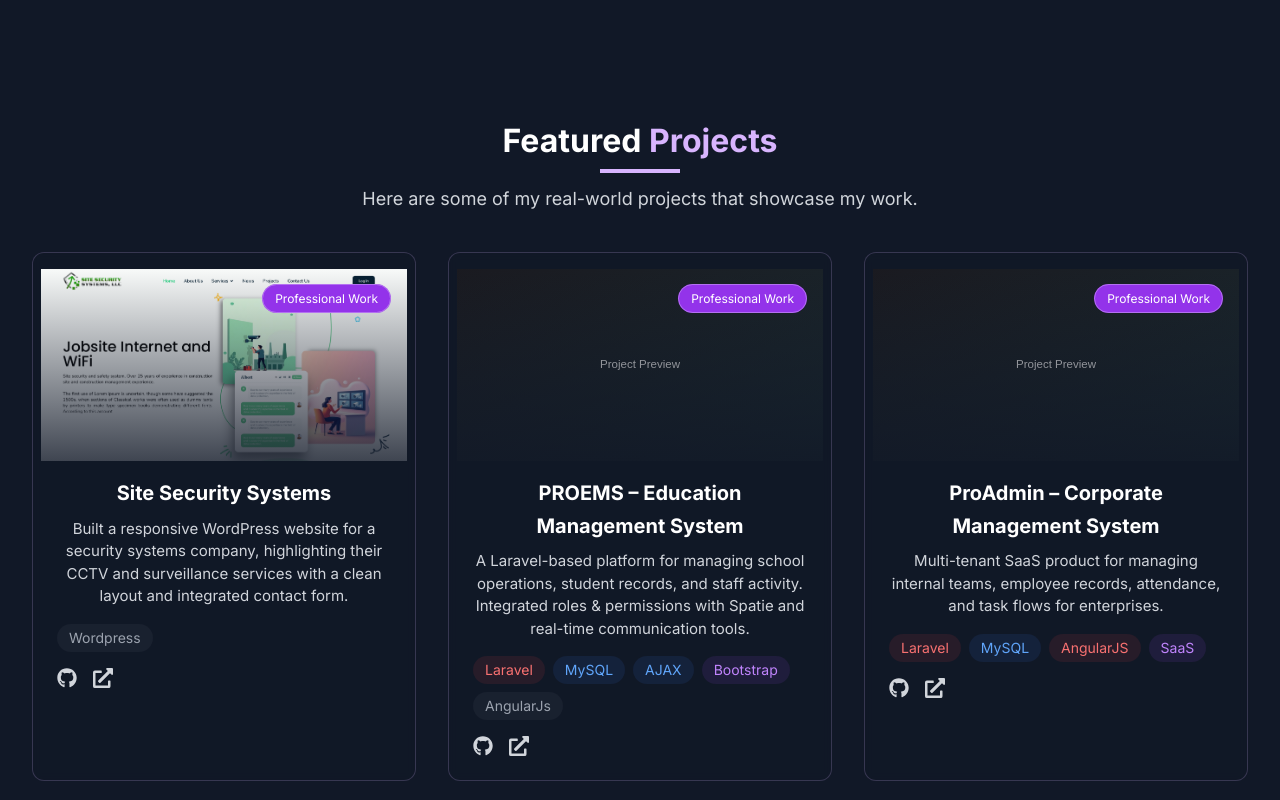
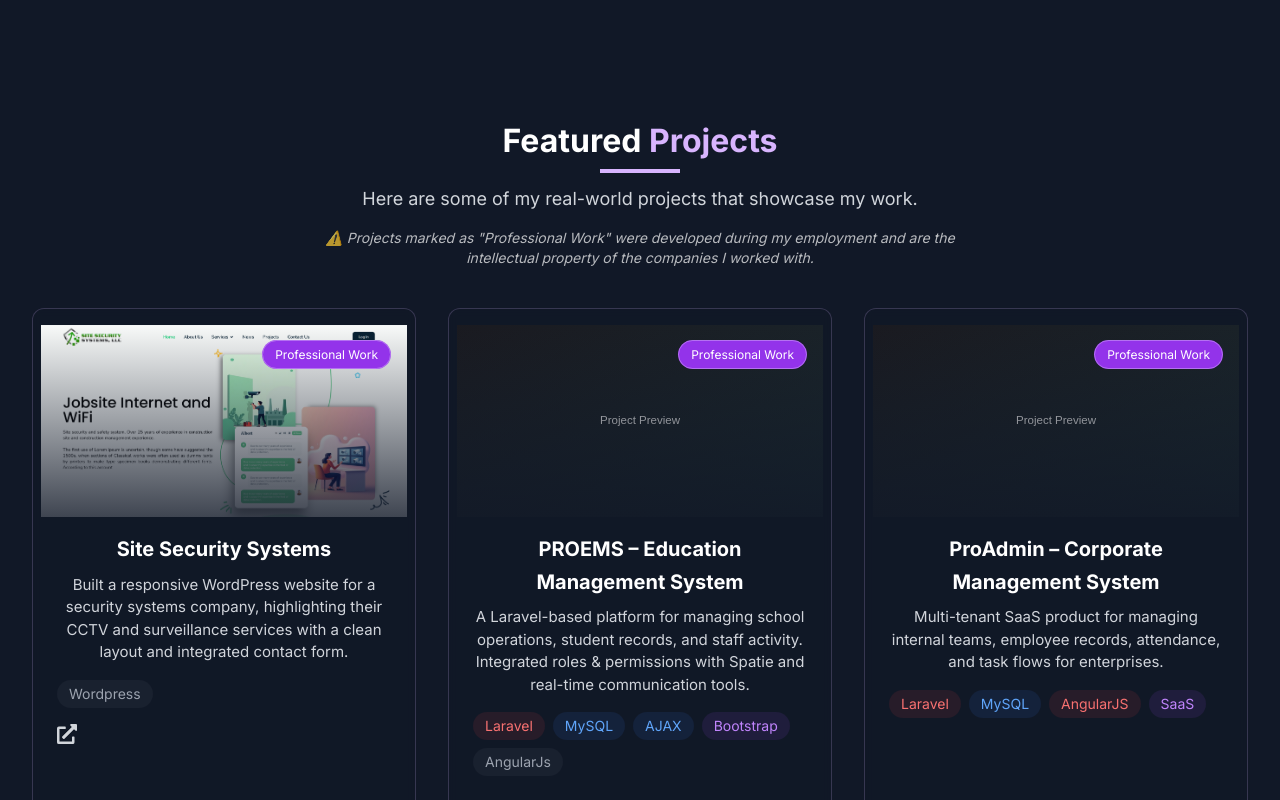
Before and after one commit to bmchauhan/my-portfolio, a React (Vite) app: page / in a window 1280 px wide. Shown: the part 1620-2420 px from the top of the page. Built offline with nearby package versions, Linux system fonts and the light colour scheme.

Commit message:
new changes

```diff
--- a/src/components/Projects.jsx
+++ b/src/components/Projects.jsx
@@ -113,12 +113,8 @@ const Projects = () => {
         title="Featured Projects"
         accent="Projects"
         subtitle="Here are some of my real-world projects that showcase my work."
-      >
-        <p className={`${FONT_SIZES.small.sm} ${TEXT_COLORS.secondary} italic mt-4`}>
-          Note: Projects marked as "Professional Work" were developed during my professional tenure with various companies.
-          Due to confidentiality and intellectual property rights, I cannot provide direct links or access to these projects.
-        </p>
-      </SectionTitle>
+        note='⚠️ Projects marked as "Professional Work" were developed during my employment and are the intellectual property of the companies I worked with.'
+      />
 
       <div className="grid grid-cols-1 md:grid-cols-2 lg:grid-cols-3 gap-8">
         {projects.map((project, index) => (
@@ -163,6 +159,7 @@ const Projects = () => {
                     ))}
                   </div>
                   <div className="flex gap-4">
+                    {project.github && project.github !== "#" && (
                       <a
                         href={project.github}
                         className={`${TEXT_COLORS.secondary} hover:text-white transition-colors`}
@@ -171,6 +168,8 @@ const Projects = () => {
                       >
                         <FaGithub size={20} />
                       </a>
+                    )}
+                    {project.live && project.live !== "#" && (
                       <a
                         href={project.live}
                         className={`${TEXT_COLORS.secondary} hover:text-white transition-colors`}
@@ -179,6 +178,7 @@ const Projects = () => {
                       >
                         <FaExternalLinkAlt size={20} />
                       </a>
+                    )}
                   </div>
                 </div>
               </>
--- a/src/components/common/SectionTitle.jsx
+++ b/src/components/common/SectionTitle.jsx
@@ -7,7 +7,8 @@ const SectionTitle = ({
   subtitle,
   accent,
   className = "",
-  center = true
+  center = true,
+  note // NEW: Optional disclaimer or warning text
 }) => {
   const titleClasses = `${FONT_SIZES.title.sm} ${FONT_SIZES.title.md} ${FONT_SIZES.title.lg} ${FONT_WEIGHTS.bold} ${TEXT_COLORS.primary} mb-1 md:mb-2`;
   const subtitleClasses = `${FONT_SIZES.body.sm} ${FONT_SIZES.body.md} ${FONT_SIZES.body.lg} ${TEXT_COLORS.secondary} max-w-2xl ${center ? 'mx-auto' : ''}`;
@@ -29,10 +30,18 @@ const SectionTitle = ({
           </>
         ) : title}
       </h2>
+
       <div className={`w-12 md:w-20 h-0.5 md:h-1 bg-secondary ${center ? 'mx-auto' : ''} mb-2 md:mb-3`}></div>
+
       {subtitle && (
         <p className={subtitleClasses}>
           {subtitle}
+        </p>
+      )}
+
+      {note && (
+        <p className={`italic text-sm text-white/70 mt-4 ${center ? 'mx-auto' : ''} max-w-2xl`}>
+          {note}
         </p>
       )}
     </motion.div>
```
Lines whose indentation alone changed are shown as unchanged.
